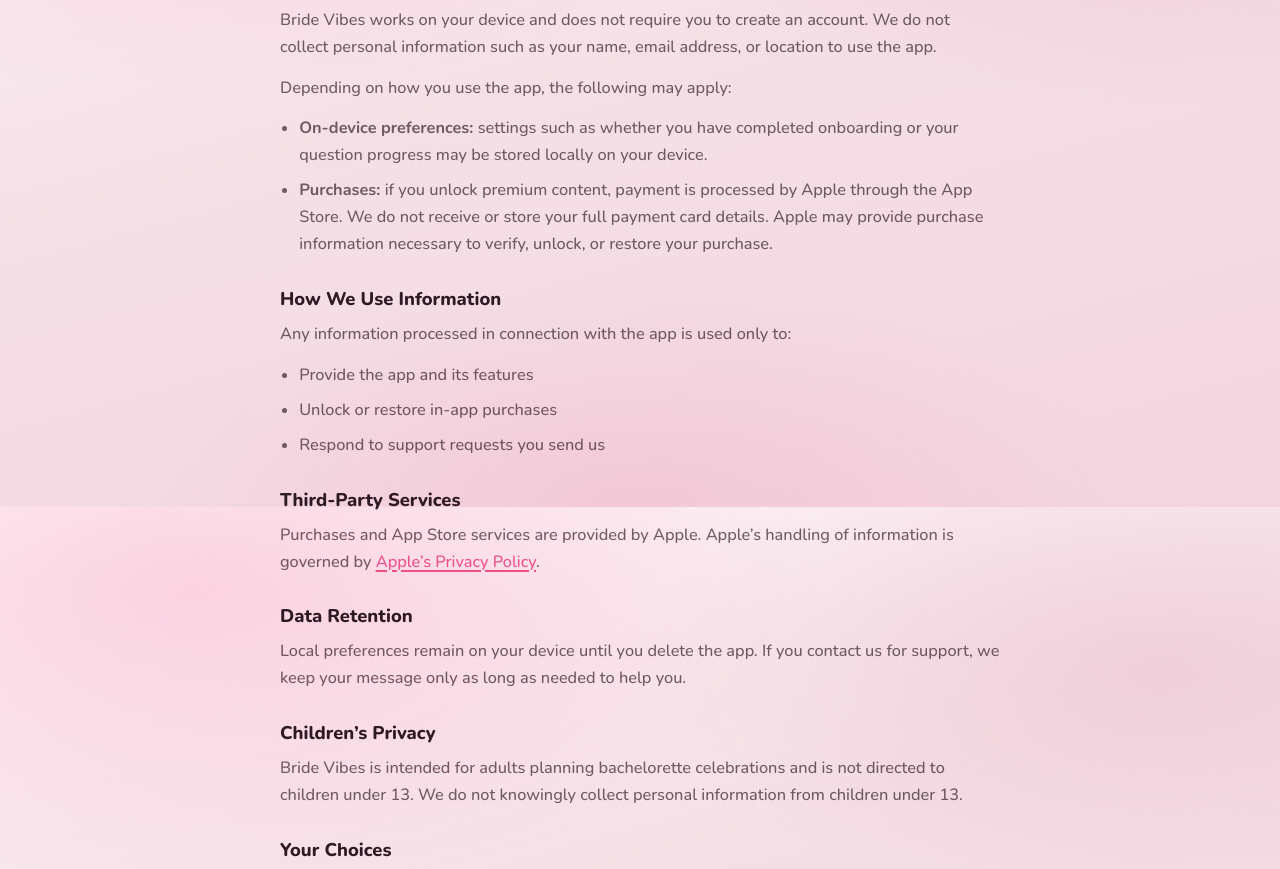
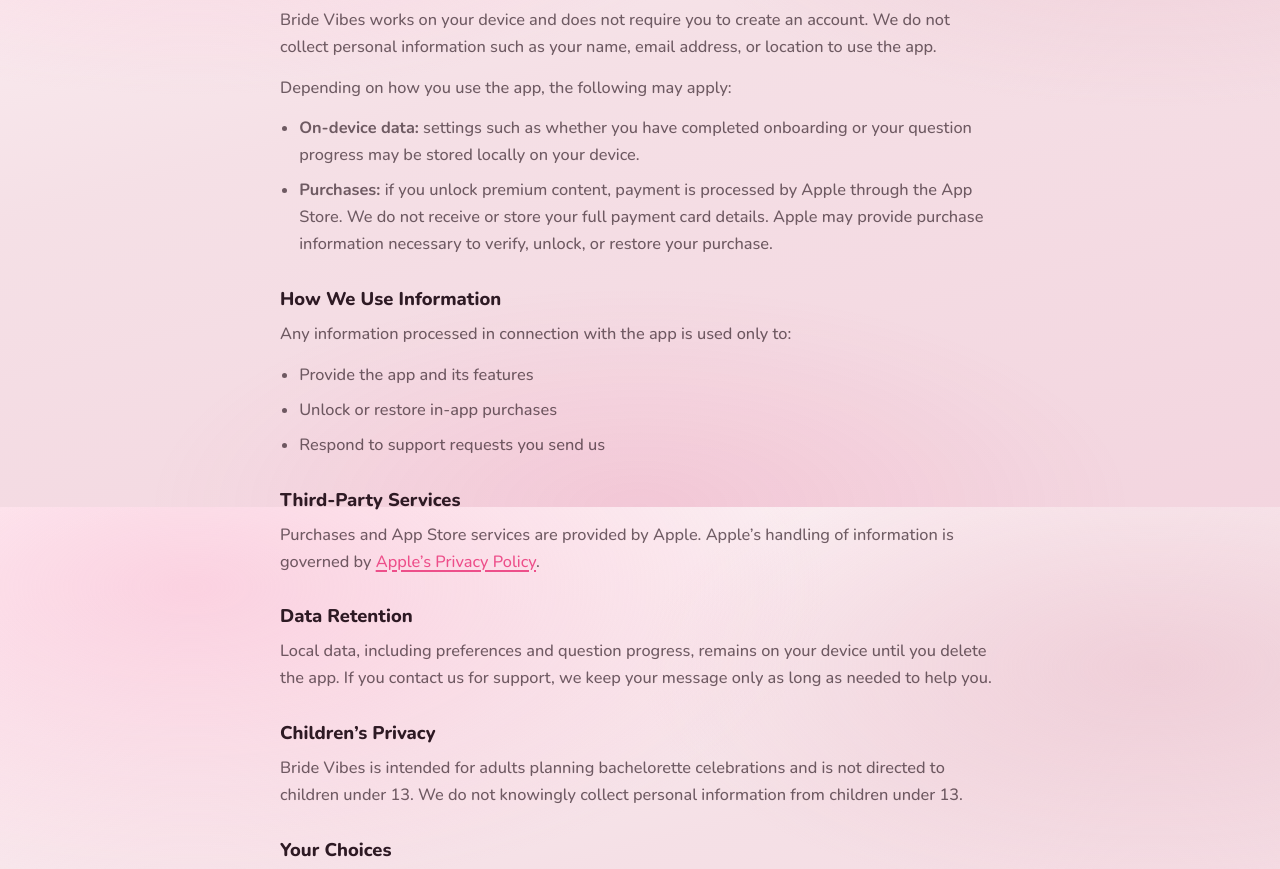
Before and after one commit to zberbergy/bridevibes, a plain HTML site: page privacy.html in a window 1280 px wide. Shown: the part 293-1162 px from the top of the page. Drawn offline with nearby package versions, Linux system fonts and the light colour scheme.

Commit message:
Update privacy.html

```diff
--- a/privacy.html
+++ b/privacy.html
@@ -39,7 +39,7 @@
         <p>Depending on how you use the app, the following may apply:</p>
         <ul>
           <li>
-            <strong>On-device preferences:</strong> settings such as whether you
+            <strong>On-device data:</strong> settings such as whether you
             have completed onboarding or your question progress may be stored
             locally on your device.
           </li>
@@ -73,9 +73,9 @@
 
         <h2>Data Retention</h2>
         <p>
-          Local preferences remain on your device until you delete the app. If
-          you contact us for support, we keep your message only as long as needed
-          to help you.
+          Local data, including preferences and question progress, remains on
+          your device until you delete the app. If you contact us for support, we
+          keep your message only as long as needed to help you.
         </p>
 
         <h2>Children’s Privacy</h2>
```
